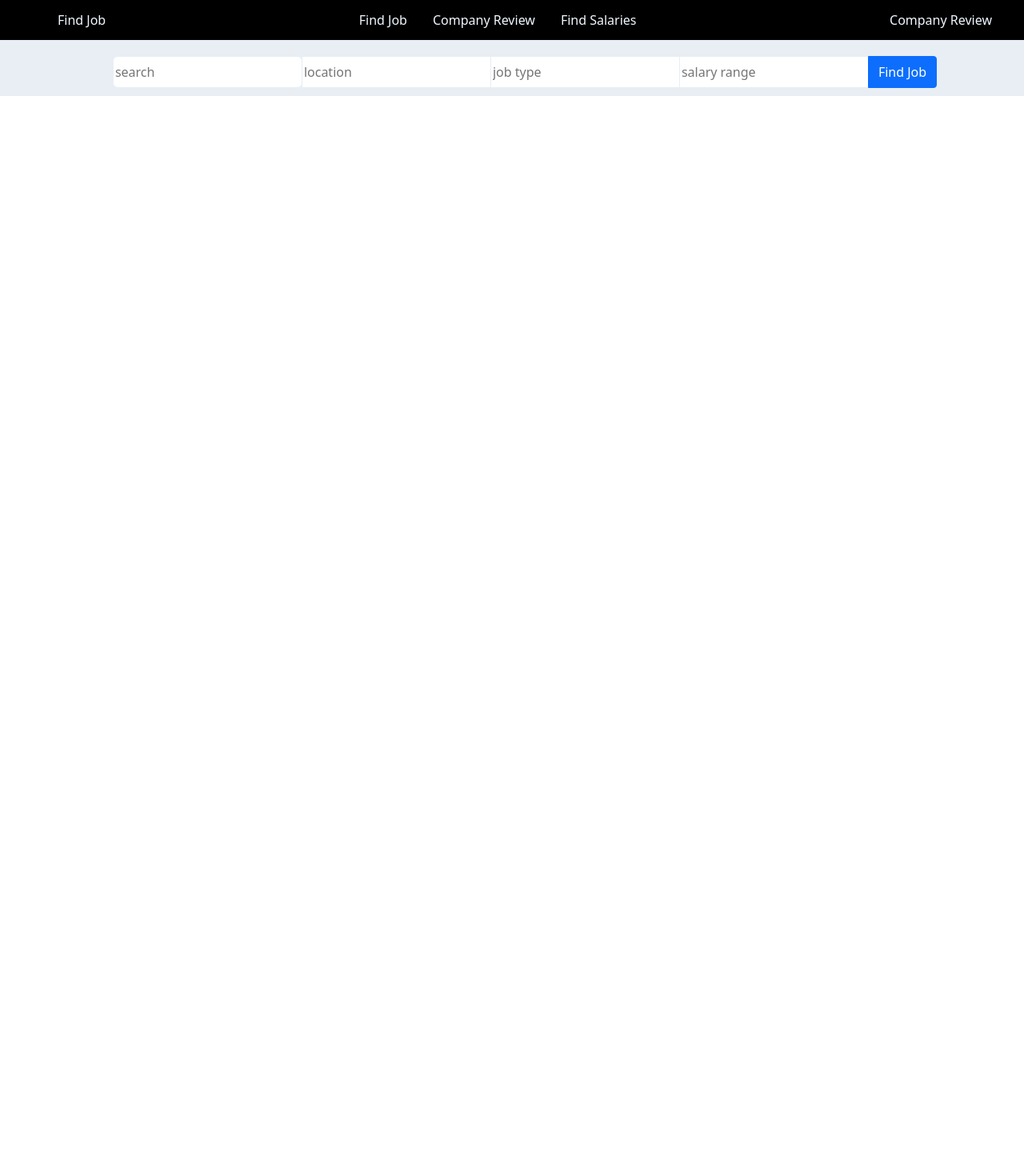
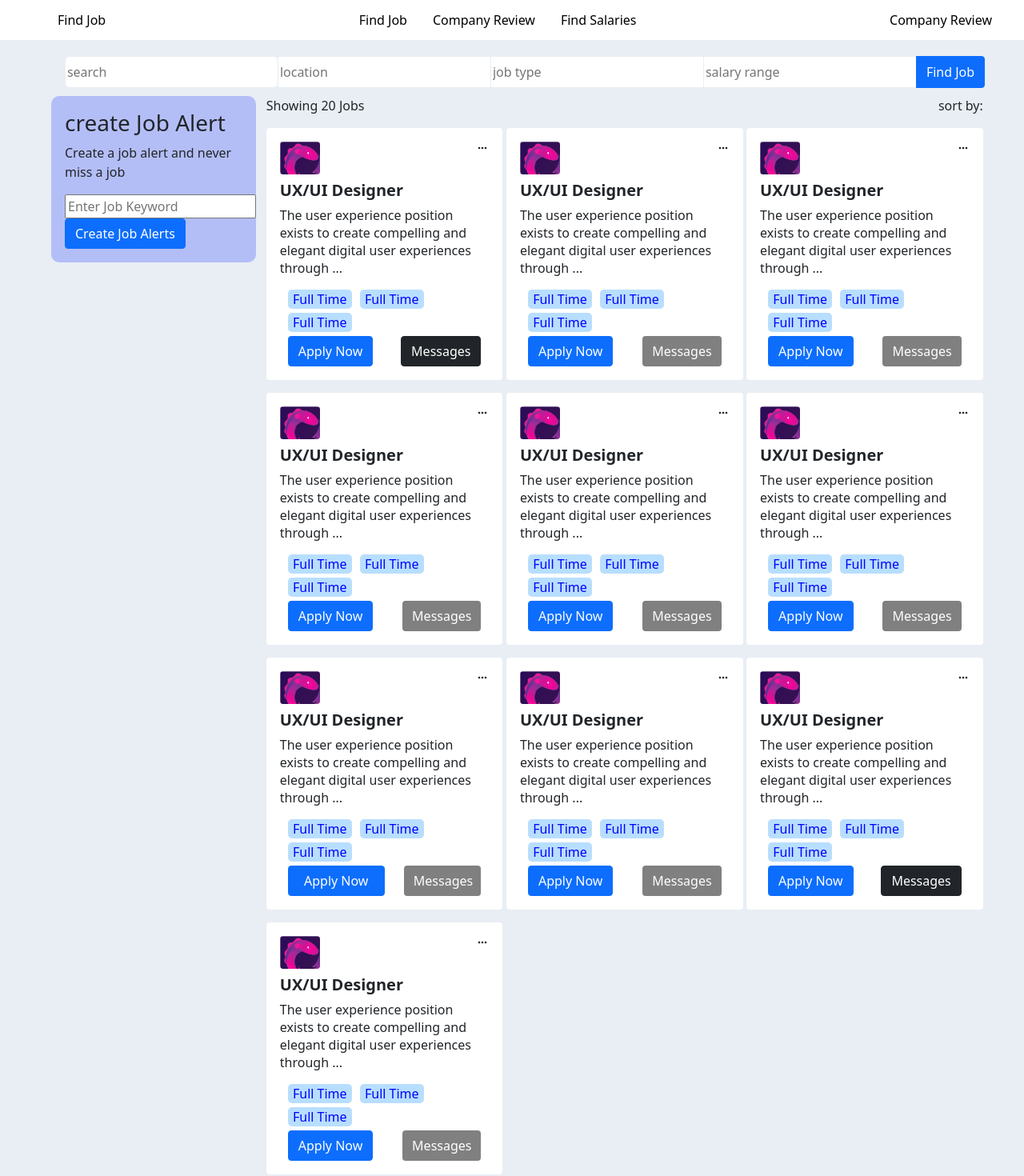
Before and after one commit to HopeDex/jobsM, a React (Create React App) app: page / in a window 1280 px wide. Shown: the top 1470 px of the page at 80% size. Before the commit the page ends 800 px from the top, so only its background shows below. Built offline with nearby package versions, Linux system fonts and the light colour scheme.

Commit message:
cards
again whack css but we'll do

```diff
--- a/src/App.js
+++ b/src/App.js
@@ -1,11 +1,15 @@
 import React from "react";
+import Content from "./components/Content";
 import Nav from "./components/Nav";
 import SearchBar from "./components/searchBar";
+import SideBar from "./components/SideBar";
 function App() {
   return (
     <div className="App">
       <Nav />
       <SearchBar />
+      <SideBar />
+      <Content />
     </div>
   );
 }
--- /dev/null
+++ b/src/components/Content/content.css
@@ -0,0 +1,47 @@
+.maincontent{
+    background-color: inherit;
+    margin-left: 26%;
+    width: 70%;
+    height: 100%;
+
+}
+.grid-container{
+
+    display: flex;
+    flex-wrap: wrap;
+    justify-content: space-between;
+    justify-items:flex-start;
+}
+.alert{
+    background-color: white;
+    padding: 4px;
+    width: 33%;
+}
+.alert label{
+    color: blue;
+    background-color: rgba(113, 189, 255, 0.497);
+    margin-left: 10px;
+    margin-bottom: 5px;
+    border-radius: 5px;
+    text-align: center;
+    width: 80px;
+}
+.alert img{
+    width: 50px;
+    border-radius: inherit;
+}
+
+.alert h5{
+    font-weight: 900;
+    margin-top:8px;
+}
+.alert p{
+    line-height: normal;
+    font-weight: 300;
+}
+
+.button-wrap{
+    display: flex;
+    justify-content: space-between;
+    padding: 0 10px;
+}
--- /dev/null
+++ b/src/components/Content/index.js
@@ -0,0 +1,197 @@
+import React from "react";
+import "./content.css";
+import { BiDotsHorizontalRounded } from "react-icons/bi";
+import { Button, ButtonGroup, FormLabel } from "react-bootstrap";
+import logo from "../../images/logooo.png";
+const Content = () => {
+  return (
+    <div className="maincontent">
+      <p>
+        Showing 20 Jobs <p style={{ float: "right" }}>sort by:</p>
+      </p>
+
+      <div className="grid-container">
+        <div className="alert">
+          <img src={logo} alt="logo" />
+          <BiDotsHorizontalRounded style={{ float: "right" }} />
+          <h5>UX/UI Designer</h5>
+          <p>
+            The user experience position exists to create compelling and elegant
+            digital user experiences through ...
+          </p>
+          <label>Full Time</label>
+          <label>Full Time</label>
+          <label>Full Time</label>
+          <div className="button-wrap">
+            <Button>Apply Now</Button>
+            <Button variant="dark">Messages</Button>
+          </div>
+        </div>
+        <div className="alert">
+          <img src={logo} alt="logo" />
+          <BiDotsHorizontalRounded style={{ float: "right" }} />
+          <h5>UX/UI Designer</h5>
+          <p>
+            The user experience position exists to create compelling and elegant
+            digital user experiences through ...
+          </p>
+          <label>Full Time</label>
+          <label>Full Time</label>
+          <label>Full Time</label>
+          <div className="button-wrap">
+            <Button>Apply Now</Button>
+            <Button style={{ background: "grey", border: "none" }}>
+              Messages
+            </Button>
+          </div>
+        </div>
+        <div className="alert">
+          <img src={logo} alt="logo" />
+          <BiDotsHorizontalRounded style={{ float: "right" }} />
+          <h5>UX/UI Designer</h5>
+          <p>
+            The user experience position exists to create compelling and elegant
+            digital user experiences through ...
+          </p>
+          <label>Full Time</label>
+          <label>Full Time</label>
+          <label>Full Time</label>
+          <div className="button-wrap">
+            <Button>Apply Now</Button>
+            <Button style={{ background: "grey", border: "none" }}>
+              Messages
+            </Button>
+          </div>
+        </div>
+        <div className="alert">
+          <img src={logo} alt="logo" />
+          <BiDotsHorizontalRounded style={{ float: "right" }} />
+          <h5>UX/UI Designer</h5>
+          <p>
+            The user experience position exists to create compelling and elegant
+            digital user experiences through ...
+          </p>
+          <label>Full Time</label>
+          <label>Full Time</label>
+          <label>Full Time</label>
+          <div className="button-wrap">
+            <Button>Apply Now</Button>
+            <Button style={{ background: "grey", border: "none" }}>
+              Messages
+            </Button>
+          </div>
+        </div>
+        <div className="alert">
+          <img src={logo} alt="logo" />
+          <BiDotsHorizontalRounded style={{ float: "right" }} />
+          <h5>UX/UI Designer</h5>
+          <p>
+            The user experience position exists to create compelling and elegant
+            digital user experiences through ...
+          </p>
+          <label>Full Time</label>
+          <label>Full Time</label>
+          <label>Full Time</label>
+          <div className="button-wrap">
+            <Button>Apply Now</Button>
+            <Button style={{ background: "grey", border: "none" }}>
+              Messages
+            </Button>
+          </div>
+        </div>
+        <div className="alert">
+          <img src={logo} alt="logo" />
+          <BiDotsHorizontalRounded style={{ float: "right" }} />
+          <h5>UX/UI Designer</h5>
+          <p>
+            The user experience position exists to create compelling and elegant
+            digital user experiences through ...
+          </p>
+          <label>Full Time</label>
+          <label>Full Time</label>
+          <label>Full Time</label>
+          <div className="button-wrap">
+            <Button>Apply Now</Button>
+            <Button style={{ background: "grey", border: "none" }}>
+              Messages
+            </Button>
+          </div>
+        </div>
+        <div className="alert">
+          <img src={logo} alt="logo" />
+          <BiDotsHorizontalRounded style={{ float: "right" }} />
+          <h5>UX/UI Designer</h5>
+          <p>
+            The user experience position exists to create compelling and elegant
+            digital user experiences through ...
+          </p>
+          <label>Full Time</label>
+          <label>Full Time</label>
+          <label>Full Time</label>
+          <div className="button-wrap">
+            <Button style={{ width: "50%" }}>Apply Now</Button>
+            <Button
+              style={{ background: "grey", border: "none", width: "40%" }}
+            >
+              Messages
+            </Button>
+          </div>
+        </div>
+        <div className="alert">
+          <img src={logo} alt="logo" />
+          <BiDotsHorizontalRounded style={{ float: "right" }} />
+          <h5>UX/UI Designer</h5>
+          <p>
+            The user experience position exists to create compelling and elegant
+            digital user experiences through ...
+          </p>
+          <label>Full Time</label>
+          <label>Full Time</label>
+          <label>Full Time</label>
+          <div className="button-wrap">
+            <Button>Apply Now</Button>
+            <Button style={{ background: "grey", border: "none" }}>
+              Messages
+            </Button>
+          </div>
+        </div>
+        <div className="alert">
+          <img src={logo} alt="logo" />
+          <BiDotsHorizontalRounded style={{ float: "right" }} />
+          <h5>UX/UI Designer</h5>
+          <p>
+            The user experience position exists to create compelling and elegant
+            digital user experiences through ...
+          </p>
+          <label>Full Time</label>
+          <label>Full Time</label>
+          <label>Full Time</label>
+          <div className="button-wrap">
+            <Button>Apply Now</Button>
+            <Button variant="dark">Messages</Button>
+          </div>
+        </div>
+        <div className="alert">
+          <img src={logo} alt="logo" />
+          <BiDotsHorizontalRounded style={{ float: "right" }} />
+          <h5>UX/UI Designer</h5>
+          <p>
+            The user experience position exists to create compelling and elegant
+            digital user experiences through ...
+          </p>
+          <label>Full Time</label>
+          <label>Full Time</label>
+          <label>Full Time</label>
+          <div className="button-wrap">
+            <Button>Apply Now</Button>
+            <Button style={{ background: "grey", border: "none" }}>
+              Messages
+            </Button>
+          </div>
+        </div>
+      </div>
+    </div>
+  );
+};
+
+export default Content;
--- a/src/components/Nav/nav.css
+++ b/src/components/Nav/nav.css
@@ -1,5 +1,5 @@
 .navbar{
-    background-color: rgb(0, 0, 0);
+    background-color: rgb(255, 255, 255);
     height: 50px;
     display: flex;
     justify-content: center;
@@ -15,6 +15,7 @@
     display: flex;
     justify-content: space-between;
     height: 50px;
+    position: sticky;
     width: 100%;
     max-width: 100%;
     padding: 0 24px;
@@ -22,7 +23,7 @@
 }
 
 .navmenu{
-    color:aliceblue;
+    color:rgb(0, 0, 0);
     list-style: none;
     align-items: center;
     text-align: center;
--- /dev/null
+++ b/src/components/SideBar/index.js
@@ -0,0 +1,21 @@
+import React from "react";
+import { Button, InputGroup } from "react-bootstrap";
+import "./sidebar.css";
+const SideBar = () => {
+  return (
+    <>
+      <div className="sidecontainer">
+        <div className="jobalert">
+          <h3>create Job Alert</h3>
+          <p>Create a job alert and never miss a job</p>
+          <InputGroup>
+            <input placeholder="Enter Job Keyword" />
+          </InputGroup>
+          <Button>Create Job Alerts</Button>
+        </div>
+      </div>
+    </>
+  );
+};
+
+export default SideBar;
--- /dev/null
+++ b/src/components/SideBar/sidebar.css
@@ -0,0 +1,14 @@
+.sidecontainer{
+    margin-left: 5%;
+    background-color: inherit;
+    width: 20%;
+    height: 100%;
+    position: fixed;
+}
+.jobalert{
+    position: relative;
+    background-color: rgba(86, 105, 248, 0.356);
+    border-radius: 10px;
+    padding: 1rem 1rem;
+    border: 1px solid transparent;
+}
--- a/src/components/searchBar/search.css
+++ b/src/components/searchBar/search.css
@@ -11,6 +11,7 @@
     justify-content: center;
     align-items: center;
     height: 60px;
+    position: sticky;
 }
 .filter{
     color:aliceblue;
@@ -24,6 +25,7 @@ margin: auto;
     height: 38px;
     margin: 1px;
     border: none;
+     width: 265px;
 }
 .first{
     border-radius: 5px;
```
Also changed, not shown: src/images/logooo.png (added).
